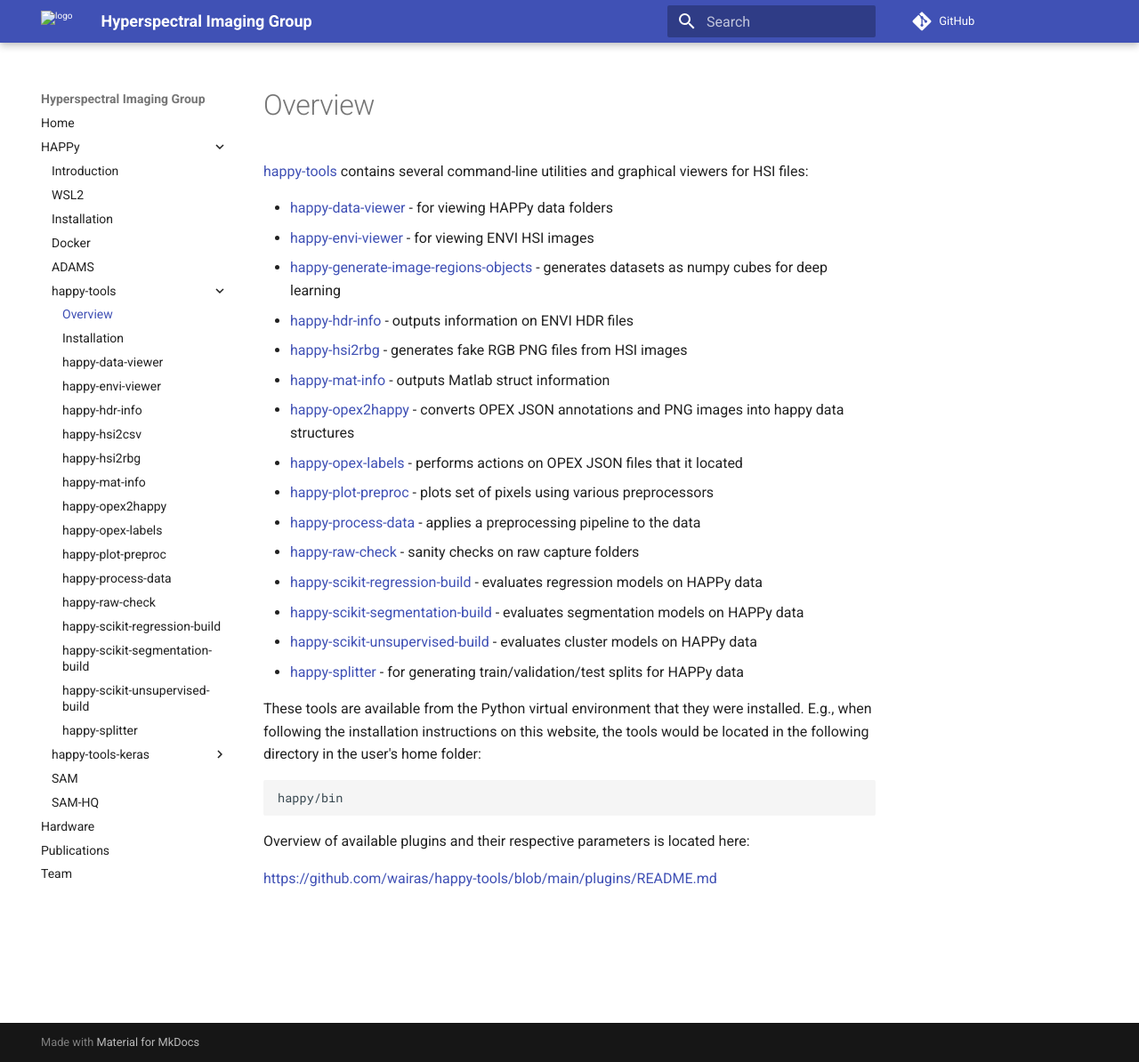
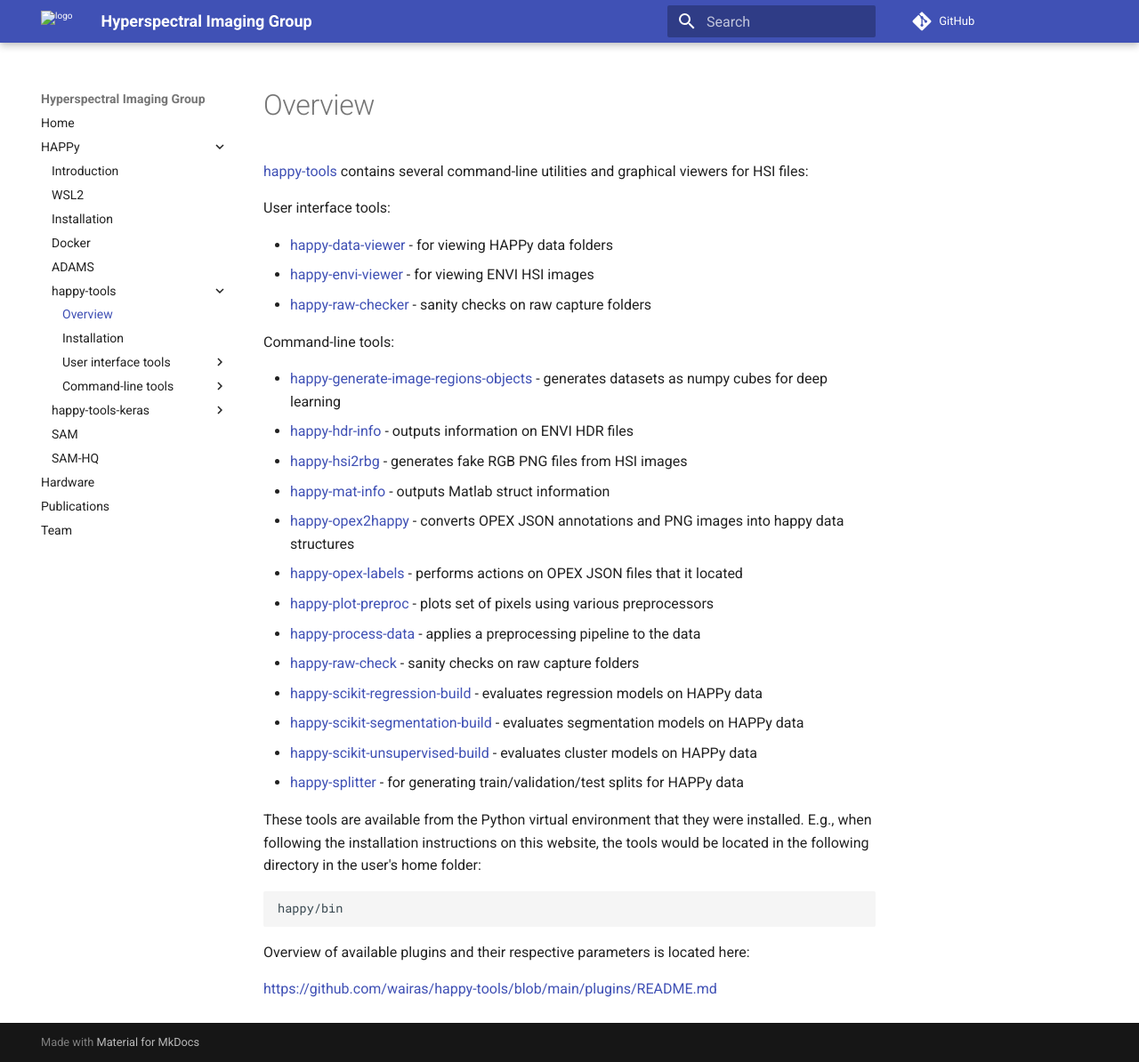
Before and after one commit to wairas/hsi-website, an MkDocs documentation site: the page built from docs/happy/happy_tools/index.md, in a window 1280 px wide and 1194 px high. Shown: the whole window at 89% size. Built offline with MkDocs 1.6.1 and Material for MkDocs 9.7.7, drawn with Linux system fonts in a browser that asks for light colours; comment, search, counter and statistics services are not loaded.

Commit message:
added happy-raw-checker

```diff
--- a/docs/happy/happy_tools/index.md
+++ b/docs/happy/happy_tools/index.md
@@ -1,8 +1,14 @@
 [happy-tools](https://github.com/wairas/happy-tools) contains several command-line
 utilities and graphical viewers for HSI files:
 
+User interface tools:
+
 * [happy-data-viewer](happy-data-viewer.md) - for viewing HAPPy data folders
 * [happy-envi-viewer](happy-envi-viewer.md) - for viewing ENVI HSI images
+* [happy-raw-checker](happy-raw-checker.md) - sanity checks on raw capture folders
+
+Command-line tools:
+
 * [happy-generate-image-regions-objects](happy-generate-image-regions-objects.md) - generates datasets as numpy cubes for deep learning
 * [happy-hdr-info](happy-hdr-info.md) - outputs information on ENVI HDR files
 * [happy-hsi2rbg](happy-hsi2rbg.md) - generates fake RGB PNG files from HSI images
--- a/mkdocs.yml
+++ b/mkdocs.yml
@@ -29,27 +29,31 @@ nav:
       - 'happy-tools':
         - 'Overview': happy/happy_tools/index.md
         - 'Installation': happy/happy_tools/installation.md
-        - 'happy-data-viewer': happy/happy_tools/happy-data-viewer.md
-        - 'happy-envi-viewer': happy/happy_tools/happy-envi-viewer.md
-        - 'happy-hdr-info': happy/happy_tools/happy-hdr-info.md
-        - 'happy-hsi2csv': happy/happy_tools/happy-hsi2csv.md
-        - 'happy-hsi2rbg': happy/happy_tools/happy-hsi2rbg.md
-        - 'happy-mat-info': happy/happy_tools/happy-mat-info.md
-        - 'happy-opex2happy': happy/happy_tools/happy-opex2happy.md
-        - 'happy-opex-labels': happy/happy_tools/happy-opex-labels.md
-        - 'happy-plot-preproc': happy/happy_tools/happy-plot-preproc.md
-        - 'happy-process-data': happy/happy_tools/happy-process-data.md
-        - 'happy-raw-check': happy/happy_tools/happy-raw-check.md
-        - 'happy-scikit-regression-build': happy/happy_tools/happy-scikit-regression-build.md
-        - 'happy-scikit-segmentation-build': happy/happy_tools/happy-scikit-segmentation-build.md
-        - 'happy-scikit-unsupervised-build': happy/happy_tools/happy-scikit-unsupervised-build.md
-        - 'happy-splitter': happy/happy_tools/happy-splitter.md
+        - 'User interface tools':
+          - 'happy-data-viewer': happy/happy_tools/happy-data-viewer.md
+          - 'happy-envi-viewer': happy/happy_tools/happy-envi-viewer.md
+          - 'happy-raw-checker': happy/happy_tools/happy-raw-checker.md
+        - 'Command-line tools':
+          - 'happy-hdr-info': happy/happy_tools/happy-hdr-info.md
+          - 'happy-hsi2csv': happy/happy_tools/happy-hsi2csv.md
+          - 'happy-hsi2rbg': happy/happy_tools/happy-hsi2rbg.md
+          - 'happy-mat-info': happy/happy_tools/happy-mat-info.md
+          - 'happy-opex2happy': happy/happy_tools/happy-opex2happy.md
+          - 'happy-opex-labels': happy/happy_tools/happy-opex-labels.md
+          - 'happy-plot-preproc': happy/happy_tools/happy-plot-preproc.md
+          - 'happy-process-data': happy/happy_tools/happy-process-data.md
+          - 'happy-raw-check': happy/happy_tools/happy-raw-check.md
+          - 'happy-scikit-regression-build': happy/happy_tools/happy-scikit-regression-build.md
+          - 'happy-scikit-segmentation-build': happy/happy_tools/happy-scikit-segmentation-build.md
+          - 'happy-scikit-unsupervised-build': happy/happy_tools/happy-scikit-unsupervised-build.md
+          - 'happy-splitter': happy/happy_tools/happy-splitter.md
       - 'happy-tools-keras':
         - 'Overview': happy/happy_tools_keras/index.md
         - 'Installation': happy/happy_tools_keras/installation.md
-        - 'happy-keras-pixel-regression-build': happy/happy_tools_keras/happy-keras-pixel-regression-build.md
-        - 'happy-keras-segmentation-build': happy/happy_tools_keras/happy-keras-segmentation-build.md
-        - 'happy-keras-unsupervised-build': happy/happy_tools_keras/happy-keras-unsupervised-build.md
+        - 'Command-line tools':
+          - 'happy-keras-pixel-regression-build': happy/happy_tools_keras/happy-keras-pixel-regression-build.md
+          - 'happy-keras-segmentation-build': happy/happy_tools_keras/happy-keras-segmentation-build.md
+          - 'happy-keras-unsupervised-build': happy/happy_tools_keras/happy-keras-unsupervised-build.md
       - 'SAM': happy/sam.md
       - 'SAM-HQ': happy/sam-hq.md
   - 'Hardware': hardware.md
```
Also changed, not shown: docs/happy/happy_tools/happy-raw-checker.md (added, +15 -0 lines).
